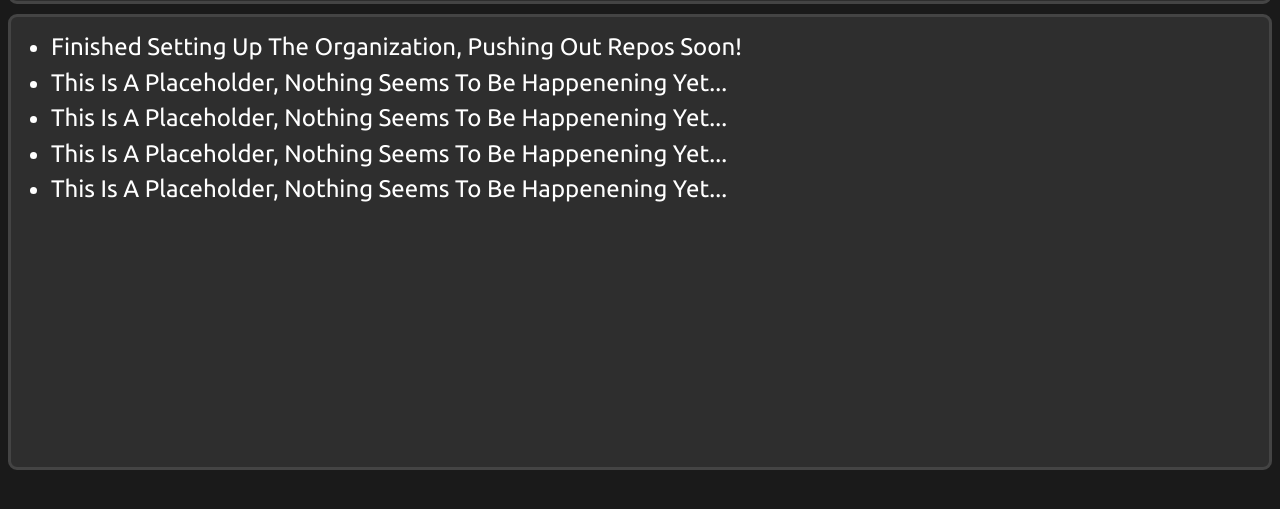
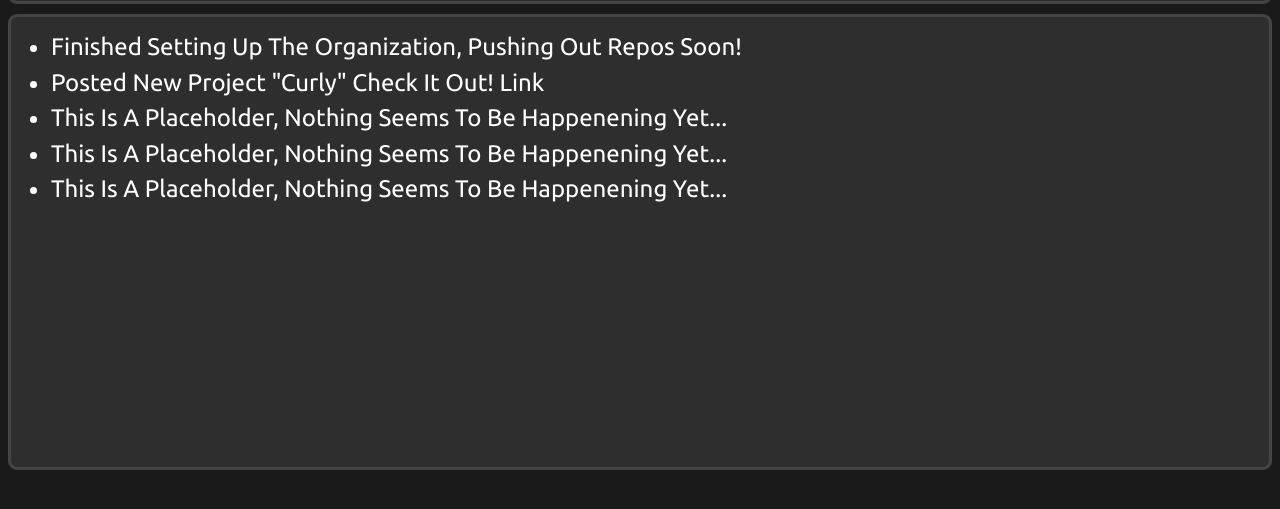
Before and after one commit to AntiCens/AntiCens.github.io, a plain HTML site: page index.html in a window 1280 px wide. Shown: the part 91-600 px from the top of the page. Drawn offline with Linux system fonts and the light colour scheme.

Commit message:
Update index.html

```diff
--- a/index.html
+++ b/index.html
@@ -16,7 +16,7 @@
             <div class="Box">
                 <ul id="List">
                     <li>Finished Setting Up The Organization, Pushing Out Repos Soon!</li>
-                    <li>This Is A Placeholder, Nothing Seems To Be Happenening Yet...</li>
+                    <li>Posted New Project "Curly" Check It Out! <a style="color: white; text-decoration: none" href="https://anticens.github.io/Curly">Link</a></li>
                     <li>This Is A Placeholder, Nothing Seems To Be Happenening Yet...</li>
                     <li>This Is A Placeholder, Nothing Seems To Be Happenening Yet...</li>
                     <li>This Is A Placeholder, Nothing Seems To Be Happenening Yet...</li>
```
